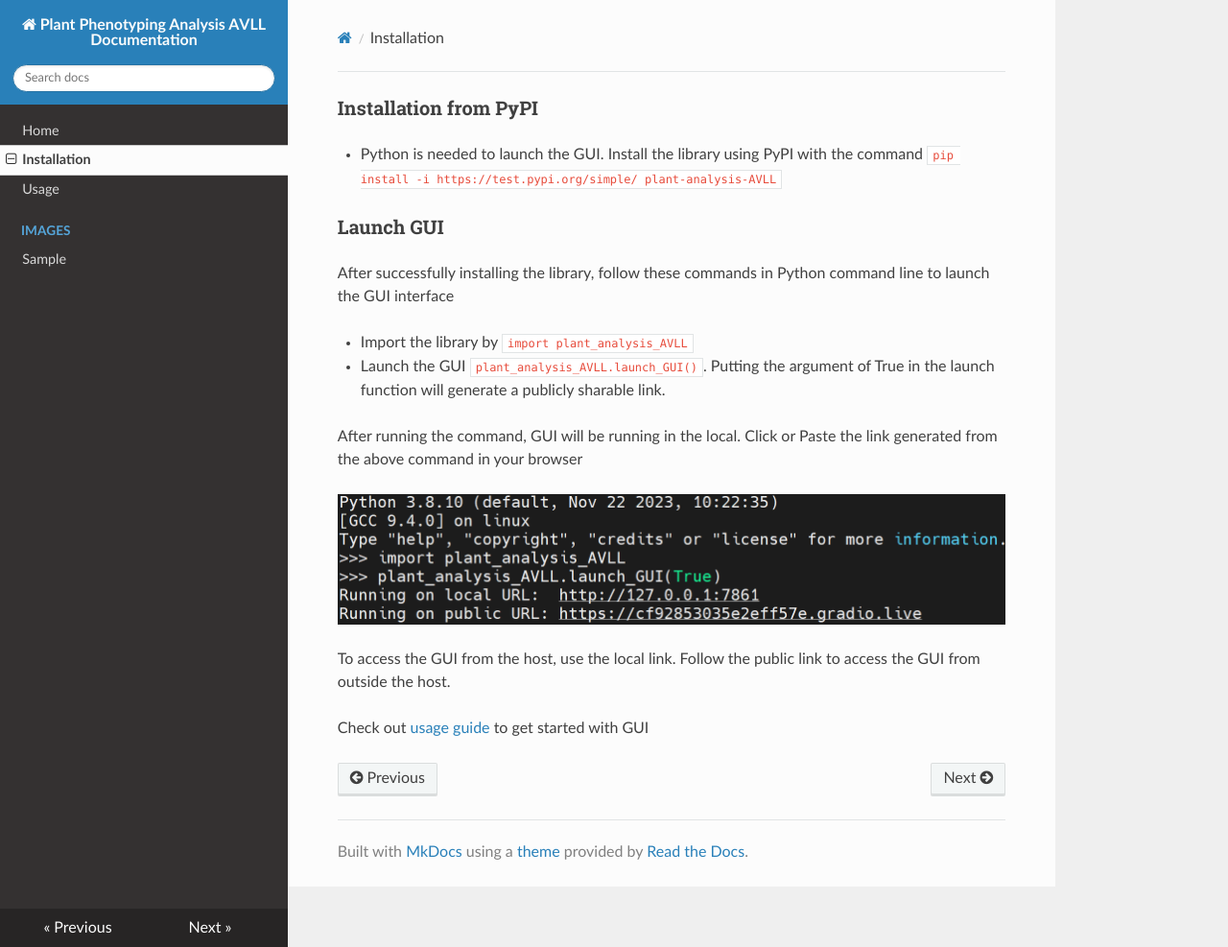
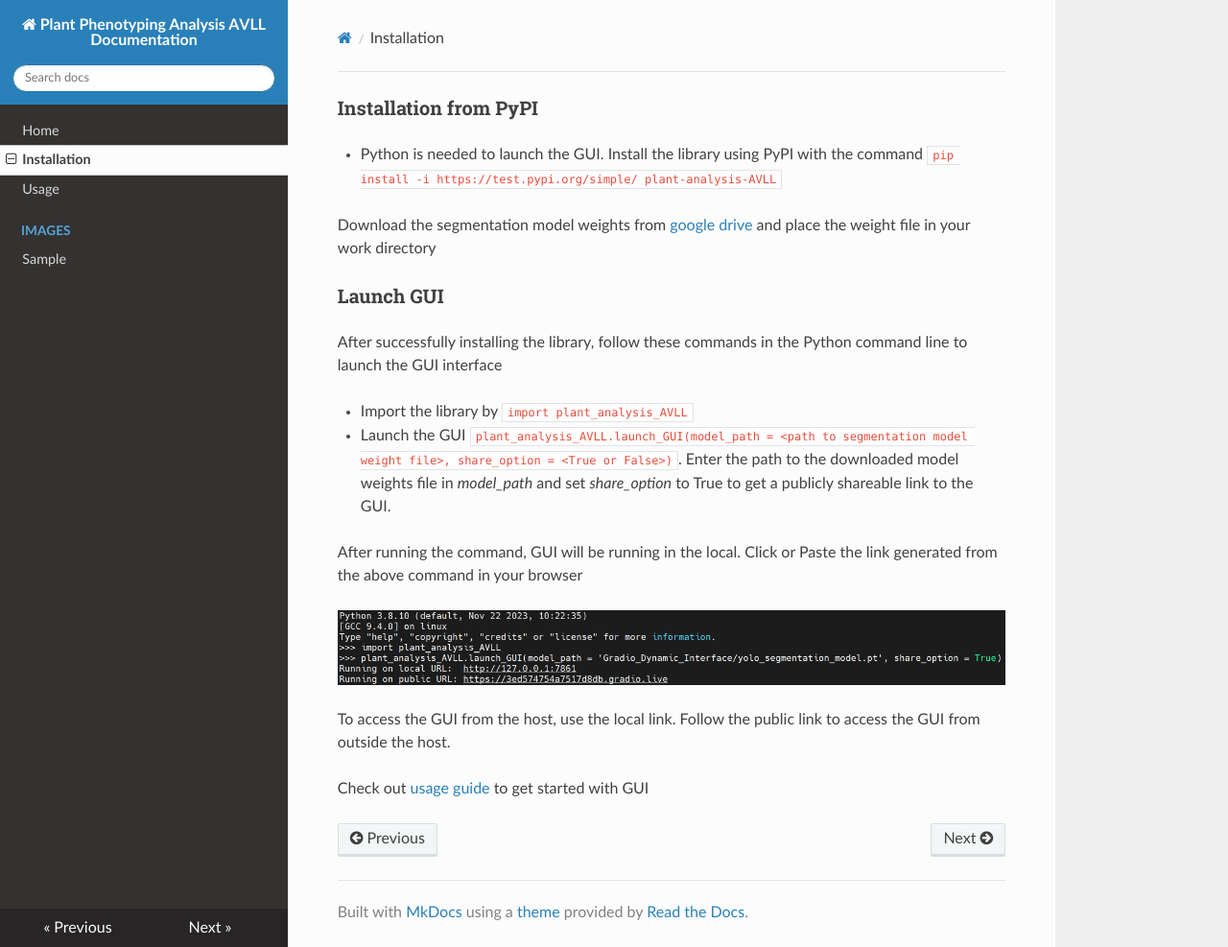
Before and after one commit to vusr/Plant_Analysis_AVLL, an MkDocs documentation site: the page built from docs/installation.md, in a window 1280 px wide and 987 px high. Shown: the whole window at 96% size. Built offline with MkDocs 1.6.1, drawn with Linux system fonts in a browser that asks for light colours; nearby versions of some CDN libraries.

Commit message:
Update installation.md

```diff
--- a/docs/installation.md
+++ b/docs/installation.md
@@ -3,17 +3,19 @@
 * Python is needed to launch the GUI. Install the library using PyPI with the command
 `pip install -i https://test.pypi.org/simple/ plant-analysis-AVLL`
 
+Download the segmentation model weights from [google drive](https://drive.google.com/file/d/1t8MW2etrZY7FecJPPQOBGv3pg6QOGMvt/view?usp=sharing) and place the weight file in your work directory
+
 ### Launch GUI
 
-After successfully installing the library, follow these commands in Python command line to launch the GUI interface
+After successfully installing the library, follow these commands in the Python command line to launch the GUI interface
 
 * Import the library by `import plant_analysis_AVLL`
 
-* Launch the GUI `plant_analysis_AVLL.launch_GUI()`. Putting the argument of True in the launch function will generate a publicly sharable link.
+* Launch the GUI `plant_analysis_AVLL.launch_GUI(model_path = <path to segmentation model weight file>, share_option = <True or False>)`. Enter the path to the downloaded model weights file in *model_path* and set *share_option* to True to get a publicly shareable link to the GUI.
 
 After running the command, GUI will be running in the local. Click or Paste the link generated from the above command in your browser
 
-![image](./images/launching_gui.png)
+![image](./images/launching_gui_updated.png)
 
 To access the GUI from the host, use the local link. Follow the public link to access the GUI from outside the host.
 
```
